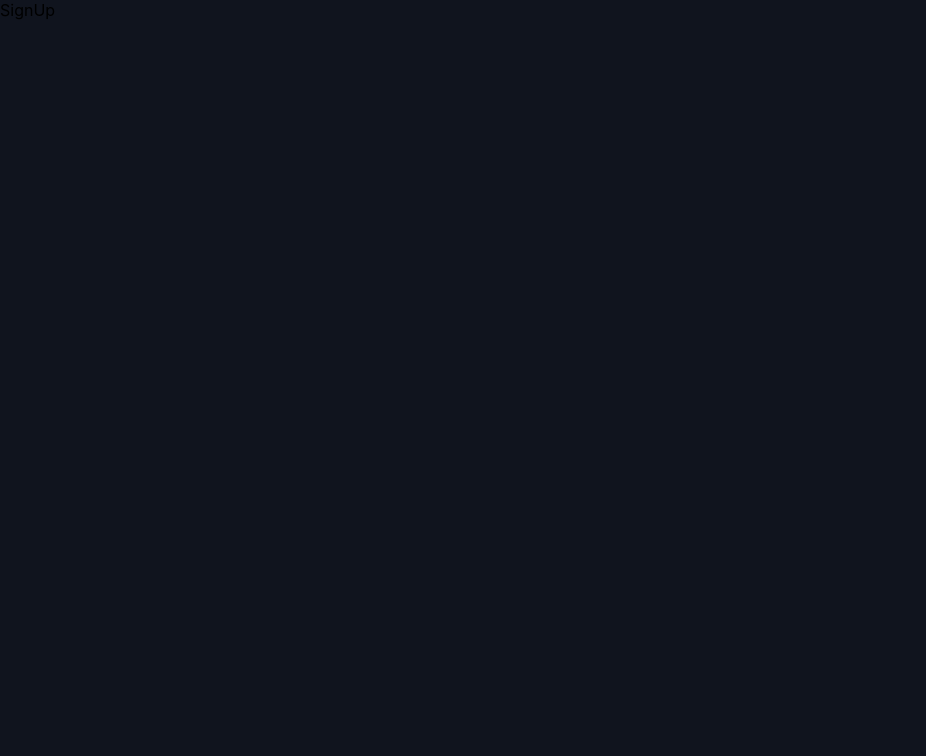
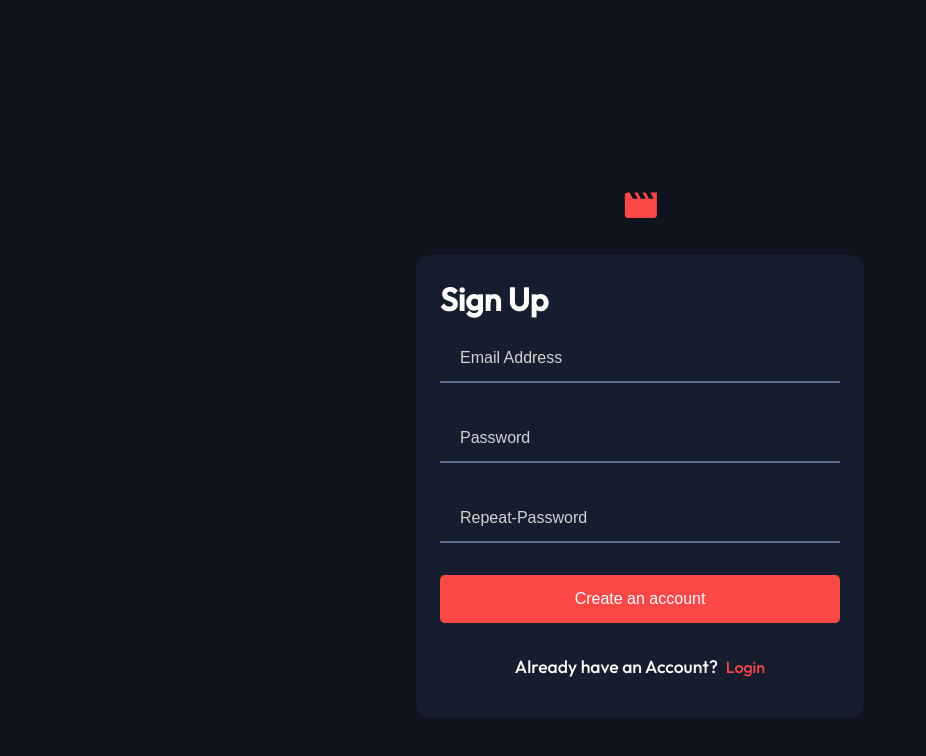
Before and after one commit to naser23/entertainment-web-app, a React (Create React App) app: page /sign-up in a window 1280 px wide. Shown: the top 756 px of the page, without its empty margins (0-926 px from the left). Built offline with nearby package versions, Linux system fonts and the light colour scheme.

Commit message:
Finished the styling for the LogIn and SignUp pages. Moved all css variables to a config.css file. Will work on other pages tomorrow.

```diff
--- /dev/null
+++ b/src/components/Logo/Logo.js
@@ -0,0 +1,12 @@
+import React from "react";
+import LogoImg from "../../assets/logo.svg";
+
+function Logo() {
+  return (
+    <>
+      <img className="logo" src={LogoImg} alt="logo" />
+    </>
+  );
+}
+
+export default Logo;
--- /dev/null
+++ b/src/config.css
@@ -0,0 +1,6 @@
+:root {
+  --main-bg-color: #10141e;
+  --main-orange-color: #fc4747;
+  --light-grayish-blue: #5a698f;
+  --dark-lightish-gray: #161d2f;
+}
--- a/src/index.css
+++ b/src/index.css
@@ -1,4 +1,7 @@
+@import "./config.css";
 @import "./pages/home/home.css";
+@import "./pages/LogIn/login.css";
+@import "./pages/SignUp/signup.css";
 
 body {
   margin: 0;
@@ -20,13 +23,6 @@ code {
   box-sizing: border-box;
 }
 
-:root {
-  --main-bg-color: #10141e;
-  --main-orange-color: #fc4747;
-  --light-grayish-blue: #5a698f;
-  --dark-lightish-gray: #161d2f;
-}
-
 #root {
   width: 100vw;
   min-height: 100vh;
--- a/src/pages/LogIn/LogIn.js
+++ b/src/pages/LogIn/LogIn.js
@@ -1,7 +1,43 @@
 import React from "react";
+import { Link } from "react-router-dom";
+import Logo from "../../components/Logo/Logo";
 
 function LogIn() {
-  return <div>LogIn</div>;
+  return (
+    <div className="logIn">
+      <header>
+        <Logo />
+      </header>
+
+      <main className="logInWindow">
+        <h1>Login</h1>
+        <form>
+          <input
+            className="input"
+            type="text"
+            id="email"
+            placeholder="Email Address"
+          />
+          <input
+            className="input"
+            type="text"
+            id="password"
+            placeholder="Password"
+          />
+
+          <button className="finishLogIn">Login to your account</button>
+
+          <p className="signUpOffer">
+            Don't have an account?
+            <Link className="signUpLink" to="/sign-up">
+              {" "}
+              Sign up
+            </Link>
+          </p>
+        </form>
+      </main>
+    </div>
+  );
 }
 
 export default LogIn;
--- a/src/pages/LogIn/login.css
+++ b/src/pages/LogIn/login.css
@@ -0,0 +1,94 @@
+@import "../../config.css";
+
+.logIn {
+  width: 100%;
+  min-height: 100vh;
+  display: flex;
+  flex-direction: column;
+  justify-content: center;
+  align-items: center;
+  font-family: "Outfit", sans-serif;
+}
+
+.logInWindow {
+  width: 90%;
+  display: flex;
+  flex-direction: column;
+  /* align-items: center; */
+  background-color: var(--dark-lightish-gray);
+  border-radius: 15px;
+  padding: 1.5rem;
+  margin-top: 2rem;
+}
+
+.input {
+  margin: 1rem 0;
+  width: 100%;
+  height: 3rem;
+  background: none;
+  font-size: 1rem;
+  border: none;
+  border-bottom: 2px solid var(--light-grayish-blue);
+  color: white;
+  padding-left: 10px;
+}
+
+input[type="text"]::placeholder {
+  color: lightgray;
+  padding-left: 10px;
+  font-size: 1rem;
+}
+
+.logInWindow h1 {
+  color: white;
+}
+
+.finishLogIn {
+  width: 100%;
+  height: 3rem;
+  font-size: 1rem;
+  background-color: var(--main-orange-color);
+  border: none;
+  border-radius: 5px;
+  color: white;
+  margin: 1rem 0;
+  transition: all 0.2s ease-in-out;
+}
+
+.finishLogIn:hover {
+  cursor: pointer;
+  color: var(--main-bg-color);
+  background-color: white;
+}
+
+.signUpOffer {
+  color: white;
+  text-align: center;
+  font-size: 1.1rem;
+  margin: 1rem 0;
+}
+
+.signUpLink {
+  color: var(--main-orange-color);
+  text-decoration: none;
+}
+
+@media (min-width: 567.98px) {
+}
+
+@media (min-width: 767.98px) {
+  .logIn {
+    justify-content: start;
+    padding-top: 15%;
+  }
+
+  .logInWindow {
+    width: 50%;
+  }
+}
+
+@media (min-width: 991.98px) {
+  .logInWindow {
+    width: 35%;
+  }
+}
--- a/src/pages/SignUp/SignUp.js
+++ b/src/pages/SignUp/SignUp.js
@@ -1,7 +1,48 @@
 import React from "react";
+import { Link } from "react-router-dom";
+import Logo from "../../components/Logo/Logo";
 
 function SignUp() {
-  return <div>SignUp</div>;
+  return (
+    <div className="signUp">
+      <header>
+        <Logo />
+      </header>
+
+      <main className="signUpWindow">
+        <h1>Sign Up</h1>
+        <form>
+          <input
+            className="input"
+            type="text"
+            id="email"
+            placeholder="Email Address"
+          />
+          <input
+            className="input"
+            type="text"
+            id="password"
+            placeholder="Password"
+          />
+          <input
+            className="input"
+            type="text"
+            id="repeat-password"
+            placeholder="Repeat-Password"
+          />
+
+          <button className="finishSignUp">Create an account</button>
+
+          <div className="signInOfferContainer">
+            <p className="signInOffer">Already have an Account?</p>
+            <Link className="signInLink" to="/log-in">
+              Login
+            </Link>
+          </div>
+        </form>
+      </main>
+    </div>
+  );
 }
 
 export default SignUp;
--- a/src/pages/SignUp/signup.css
+++ b/src/pages/SignUp/signup.css
@@ -0,0 +1,101 @@
+@import "../../config.css";
+
+.signUp {
+  width: 100%;
+  min-height: 100vh;
+  display: flex;
+  flex-direction: column;
+  justify-content: center;
+  align-items: center;
+  font-family: "Outfit", sans-serif;
+}
+
+.signUpWindow {
+  width: 90%;
+  display: flex;
+  flex-direction: column;
+  /* align-items: center; */
+  background-color: var(--dark-lightish-gray);
+  border-radius: 15px;
+  padding: 1.5rem;
+  margin-top: 2rem;
+}
+
+.input {
+  margin: 1rem 0;
+  width: 100%;
+  height: 3rem;
+  background: none;
+  font-size: 1rem;
+  border: none;
+  border-bottom: 2px solid var(--light-grayish-blue);
+  color: white;
+  padding-left: 10px;
+}
+
+input[type="text"]::placeholder {
+  color: lightgray;
+  padding-left: 10px;
+  font-size: 1rem;
+}
+
+.signUpWindow h1 {
+  color: white;
+}
+
+.finishSignUp {
+  width: 100%;
+  height: 3rem;
+  font-size: 1rem;
+  background-color: var(--main-orange-color);
+  border: none;
+  border-radius: 5px;
+  color: white;
+  margin: 1rem 0;
+  transition: all 0.2s ease-in-out;
+}
+
+.finishSignUp:hover {
+  cursor: pointer;
+  color: var(--main-bg-color);
+  background-color: white;
+}
+
+.signInOffer {
+  color: white;
+  text-align: center;
+  font-size: 1.1rem;
+  margin: 1rem 0;
+}
+
+.signInLink {
+  color: var(--main-orange-color);
+  text-decoration: none;
+}
+
+.signInOfferContainer {
+  display: flex;
+  justify-content: center;
+  align-items: center;
+  gap: 0.5rem;
+}
+
+@media (min-width: 567.98px) {
+}
+
+@media (min-width: 767.98px) {
+  .signUp {
+    justify-content: start;
+    padding-top: 15%;
+  }
+
+  .signUpWindow {
+    width: 50%;
+  }
+}
+
+@media (min-width: 991.98px) {
+  .signUpWindow {
+    width: 35%;
+  }
+}
--- a/src/pages/home/home.css
+++ b/src/pages/home/home.css
@@ -1,7 +1,3 @@
-h1 {
-  color: white;
-}
-
 .header {
   color: white;
 }
```
Also changed, not shown: src/components/Logo/logo.css (added).
